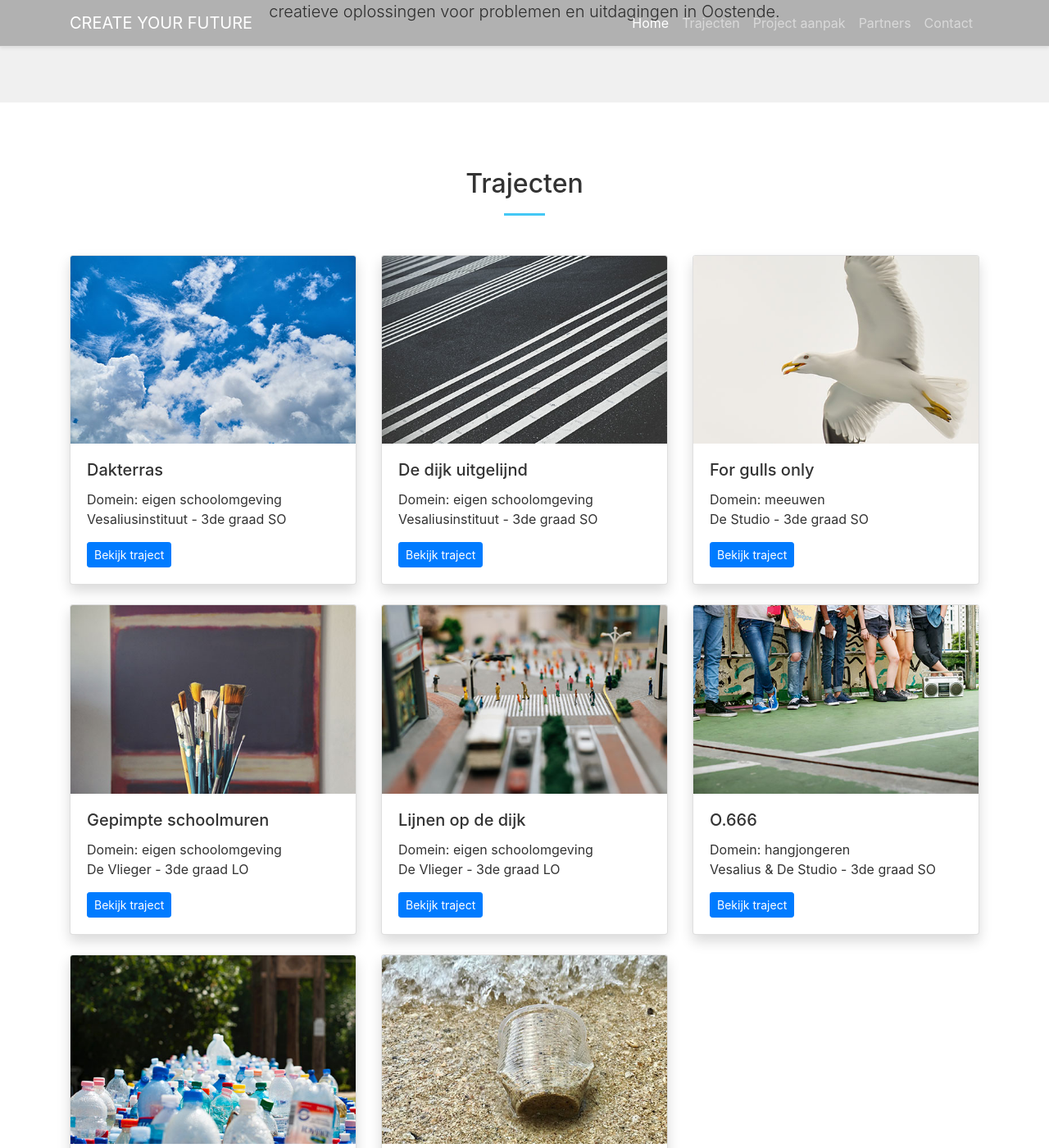
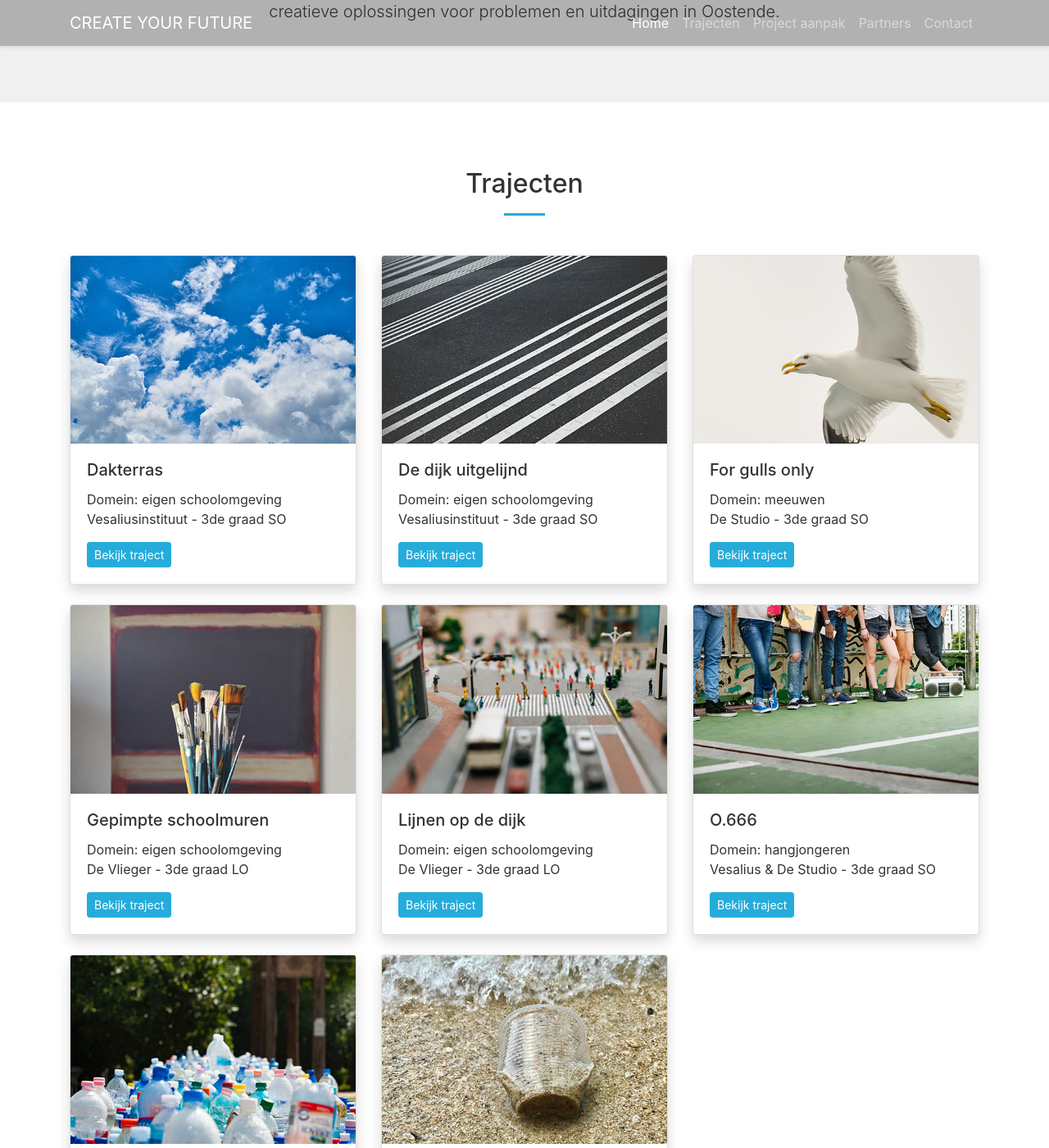
Before and after one commit to huysentruitw/create-your-future-website, a Jekyll site: the page built from docs/index.html, in a window 1280 px wide and 1400 px high, scrolled down 477 px. Shown: the whole window at 82% size. Built offline with Jekyll 4.4.1, drawn with Linux system fonts in a browser that asks for light colours.

Commit message:
Update primary color + favicon

```diff
--- a/docs/_sass/main.scss
+++ b/docs/_sass/main.scss
@@ -1,4 +1,5 @@
-$primary-color: #44C8F5;
+$primary-color: rgb(37, 172, 218);
+$primary-color-dark: rgb(0, 142, 188);
 
 html, body {
   width: 100%;
@@ -70,3 +71,13 @@ footer {
 .card-group > .card {
   margin-bottom: 1.5rem!important;
 }
+
+.btn-primary {
+  background-color: $primary-color;
+  border-color: $primary-color;
+
+  &:hover {
+    background-color: $primary-color-dark;
+    border-color: $primary-color-dark;
+  }
+}
```
Also changed, not shown: docs/android-chrome-192x192.png, docs/android-chrome-512x512.png, docs/apple-touch-icon.png, docs/favicon-16x16.png, docs/favicon-32x32.png, docs/favicon.ico.
